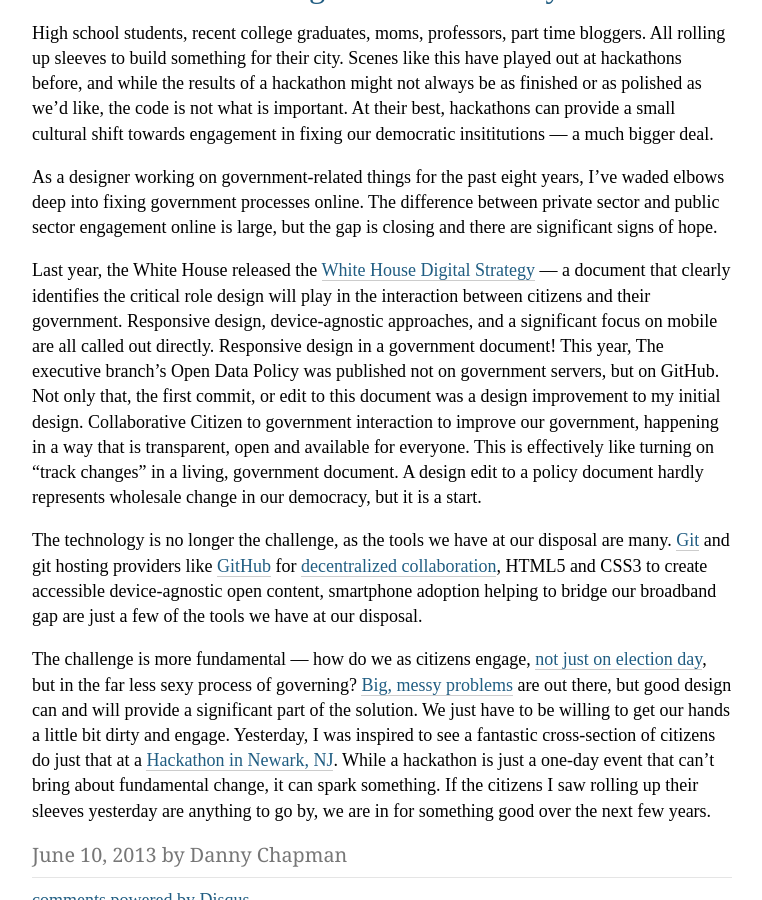
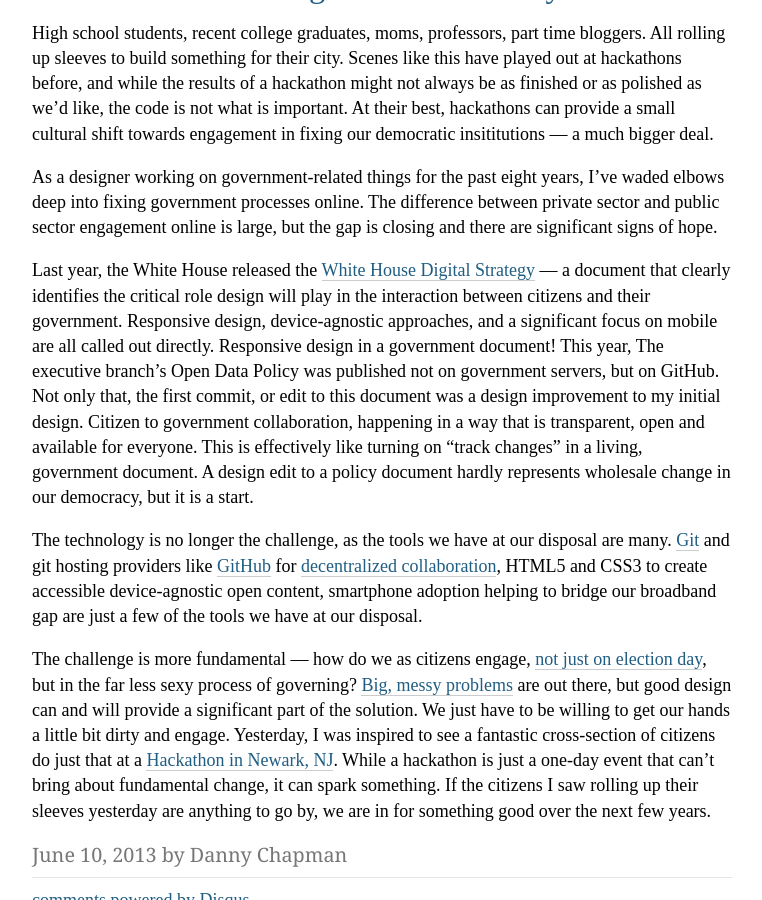
Before and after one commit to dannychapman/dannychapman.github.io, a Jekyll site: the page built from _posts/2013-06-10-government-design.md, in a window 1280 px wide and 900 px high, scrolled down 301 px. Shown: the whole window, without its empty margins (258-1020 px from the left). Built offline with Jekyll 4.4.1, drawn with Linux system fonts in a browser that asks for light colours; comment, search, counter and statistics services are not loaded.

Commit message:
Fixed grammar error.

```diff
--- a/_posts/2013-06-10-government-design.md
+++ b/_posts/2013-06-10-government-design.md
@@ -15,7 +15,7 @@ High school students, recent college graduates, moms, professors, part time blog
 
 As a designer working on government-related things for the past eight years, I’ve waded  elbows deep into fixing government processes online. The difference between private sector and public sector engagement online is large, but the gap is closing and there are significant signs of hope.
 
-Last year, the White House released the [White House Digital Strategy](http://www.whitehouse.gov/sites/default/files/omb/egov/digital-government/digital-government.html) — a document that clearly identifies the critical role design will play in the interaction between citizens and their government. Responsive design, device-agnostic approaches, and a significant focus on mobile are all called out directly. Responsive design in a government document! This year, The executive branch’s Open Data Policy was published not on government servers, but on GitHub. Not only that, the first commit, or edit to this document was a design improvement to my initial design. Collaborative Citizen to government interaction to improve our government, happening in a way that is transparent, open and available for everyone. This is effectively like turning on "track changes" in a living, government document. A design edit to a policy document hardly represents wholesale change in our democracy, but it is a start.
+Last year, the White House released the [White House Digital Strategy](http://www.whitehouse.gov/sites/default/files/omb/egov/digital-government/digital-government.html) — a document that clearly identifies the critical role design will play in the interaction between citizens and their government. Responsive design, device-agnostic approaches, and a significant focus on mobile are all called out directly. Responsive design in a government document! This year, The executive branch’s Open Data Policy was published not on government servers, but on GitHub. Not only that, the first commit, or edit to this document was a design improvement to my initial design. Citizen to government collaboration, happening in a way that is transparent, open and available for everyone. This is effectively like turning on "track changes" in a living, government document. A design edit to a policy document hardly represents wholesale change in our democracy, but it is a start.
 
 The technology is no longer the challenge, as the tools we have at our disposal are many. [Git](http://git-scm.com/)
  and git hosting providers like [GitHub](http://www.github.com/) for [decentralized collaboration](http://www.ted.com/talks/clay_shirky_how_the_internet_will_one_day_transform_government.html), HTML5 and CSS3 to create accessible device-agnostic open content, smartphone adoption helping to bridge our broadband gap are just a few of the tools we have at our disposal.
```
